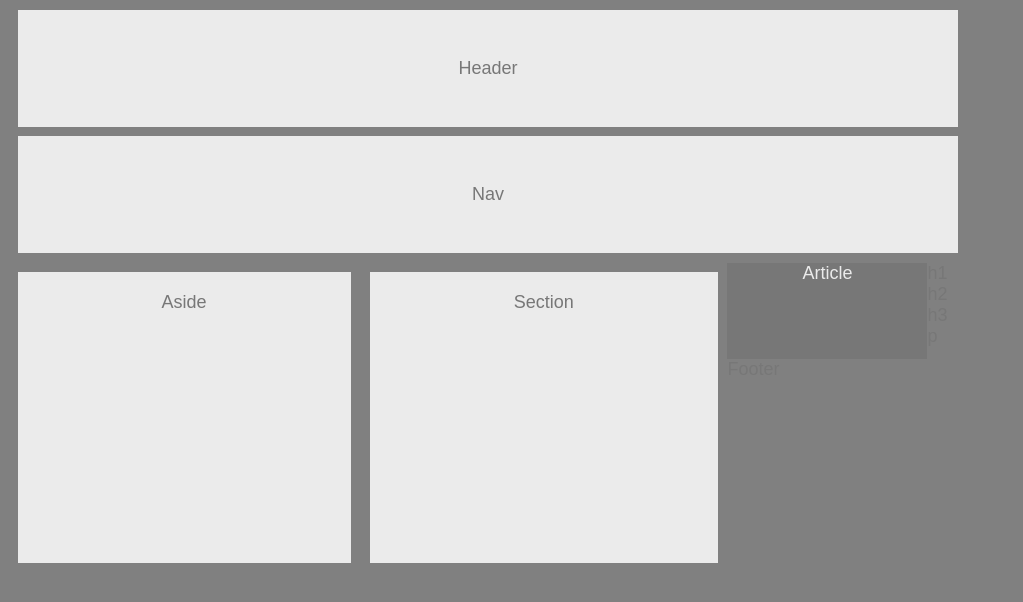
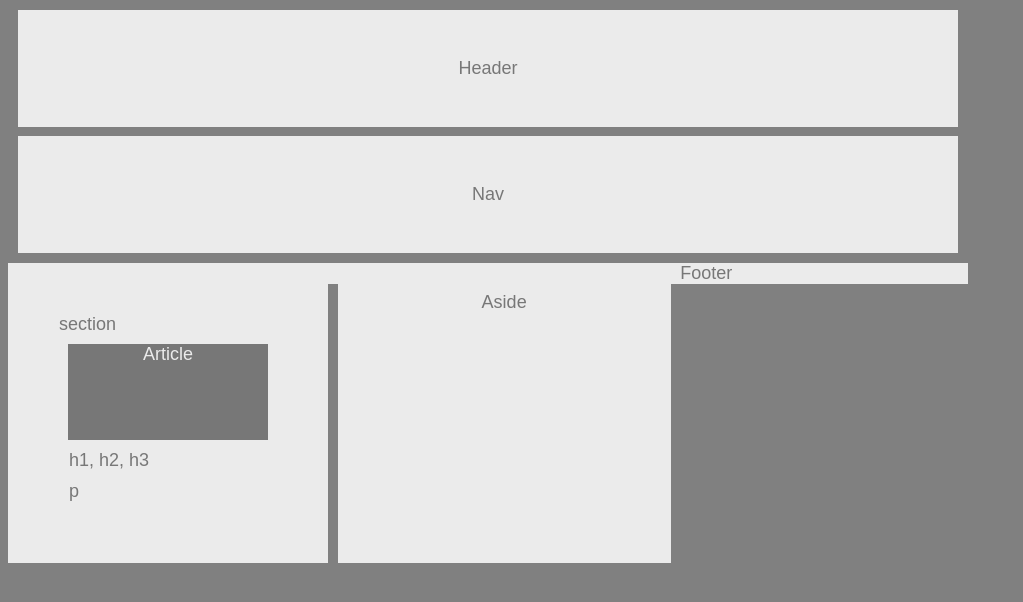
Before and after one commit to Sharkbearagator/HW-Wireframe, a plain HTML site: page index.html in a window 1280 px wide. Shown: the whole page, without its empty margins (0-1023 px from the left). Drawn offline with Linux system fonts and the light colour scheme.

Commit message:
Sections grouped.

```diff
--- a/index.html
+++ b/index.html
@@ -1,5 +1,6 @@
 <!DOCTYPE html>
 <html lang="en">
+
 <head>
     <link rel="stylesheet" href="styler.css">
     <meta charset="UTF-8">
@@ -7,22 +8,27 @@
     <meta http-equiv="X-UA-Compatible" content="ie=edge">
     <title>Wire Frame Website</title>
 </head>
+
 <body>
     <div id="header">Header</div>
 
     <div id="header">Nav</div>
 
+
+
+    <section>section <div id="article">Article</div>
+        <div id="h1">h1, h2, h3</div>
+        <div id="h1">p</div>
+    </section>
+
+
     <div id="aside">Aside</div>
 
-    <div id="aside">Section</div>
 
-    <div id="article">Article</div>
 
-    <div id="h1">h1 h2 h3 </div>
-
-    <div id="h1">p</div>
 
     <div id="footer">Footer</div>
 
 </body>
+
 </html>
--- a/styler.css
+++ b/styler.css
@@ -13,6 +13,11 @@ body{
     text-align: center;
     border: 5%
 }
+section{
+    float: left;
+    padding: 51px;
+    background-color: #ebebeb;
+}
 #aside{
     background-color: #ebebeb;
     padding: 15%;
@@ -26,8 +31,16 @@ body{
 #article{
     color: #ebebeb;
     background-color: #777;
-    float: left;
     padding-bottom: 75px;
     padding-right: 75px;
     padding-left: 75px;
+    margin: 9px;
 }
+#h1{
+    color: #777;
+    background-color: #ebebeb;
+    margin: 10px;
+}
+#footer{
+    background-color: #ebebeb;
+}
```
